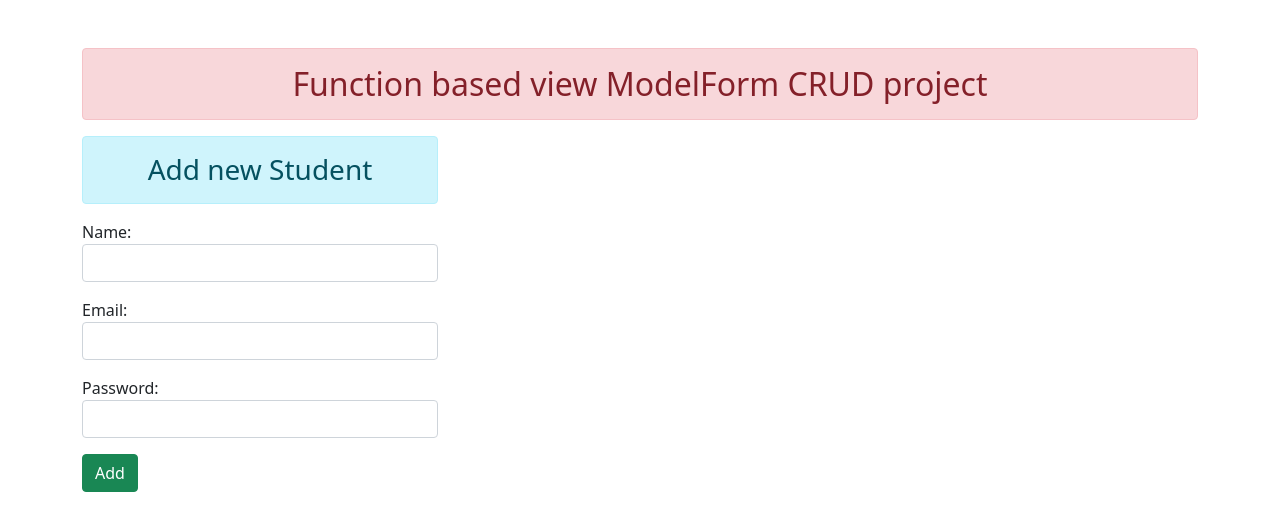
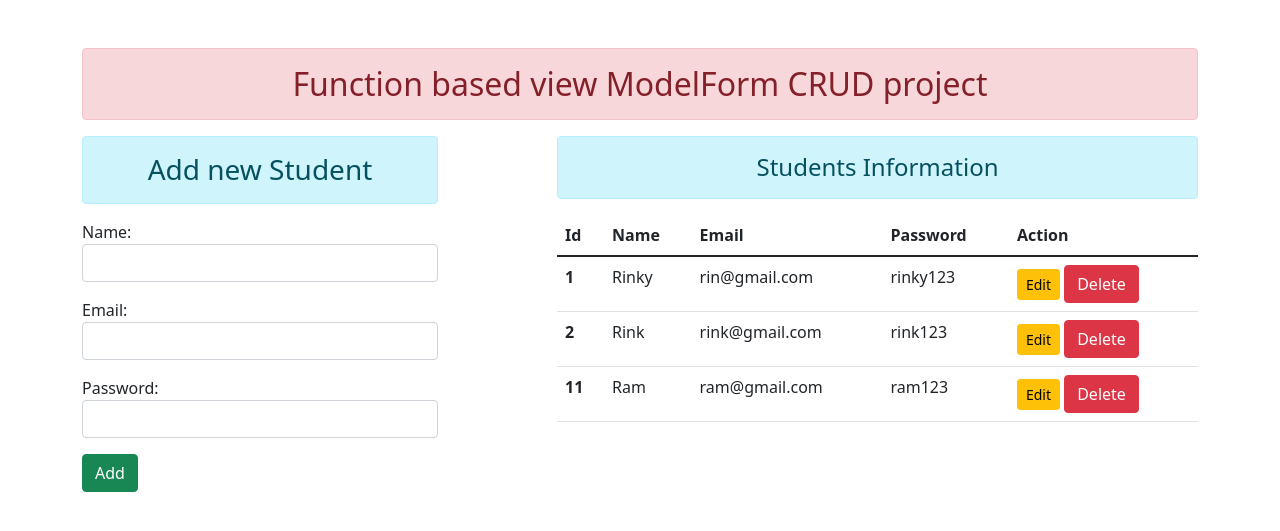
Before and after one commit to Rinky6/Django_Code, a Django app: page / in a window 1280 px wide. Shown: the top 531 px of the page. Run offline with Django 4.2, Linux system fonts and the light colour scheme; data comes from the database, SQL or seed files in the repository; both versions use the stored data as it was after the commit; some libraries are stand-ins or nearby versions.

Commit message:
committed 21-12-2021

```diff
--- a/crud_operation/crud_operation/urls.py
+++ b/crud_operation/crud_operation/urls.py
@@ -15,9 +15,12 @@ Including another URLconf
 """
 from django.contrib import admin
 from django.urls import path
+
 from enroll import views
 
 urlpatterns = [
     path('admin/', admin.site.urls),
-    path('', views.add_show, name = "addandview")
+    path('', views.add_show, name = "addandview"),
+    path('delete/<int:id>/', views.delete_data, name = "deletedata"),
+    path('upedi/<int:id>/', views.update_data, name = "upedtdata"),
 ]
--- a/crud_operation/enroll/forms.py
+++ b/crud_operation/enroll/forms.py
@@ -10,5 +10,5 @@ class StudentRegistration(forms.ModelForm):
         widgets = {
             'name' : forms.TextInput(attrs={'class': 'form-control'}),
             'email' : forms.EmailInput(attrs={'class': 'form-control'}),
-            'password' : forms.PasswordInput(attrs={'class': 'form-control'}),
+            'password' : forms.PasswordInput(render_value = True ,attrs={'class': 'form-control'}),
         }
--- a/crud_operation/enroll/templates/enroll/addandshow.html
+++ b/crud_operation/enroll/templates/enroll/addandshow.html
@@ -10,6 +10,45 @@
       <input type="Submit" class = "btn btn-success" value = "Add">
     </form>
   </div>
+
+  <div class = "col-sm-7 offset-1">
+    <h4 class="text-center alert alert-info" >Students    Information </h4>
+     {% if stu %}
+        <table class="table table-hover">
+          <thead>
+            <tr>
+              <th scope="col">Id</th>
+              <th scope="col">Name</th>
+              <th scope="col">Email</th>
+              <th scope="col">Password</th>
+              <th scope="col">Action</th>
+            </tr>
+          </thead>
+          <tbody>
+            {% for st in stu %}
+            <tr>
+              <th scope="row">{{ st.id }}</th>
+              <td>{{ st.name }}</td>
+              <td>{{ st.email }}</td>
+              <td>{{  st.password }}</td>
+              <td>
+                <a href="{% url 'upedtdata' st.id %}" class = "btn btn-warning btn-sm" > Edit </a>
+                <form action="{% url 'deletedata' st.id %}" method="POST" class = "d-inline">
+                  {% csrf_token %}
+                  <input type="submit"  class = "btn btn-danger " value="Delete">
+
+
+                </form>
+              </td>
+            </tr>
+            {% endfor %}
+          </tbody>
+        </table>
+
+     {% else %}
+     <h4 class="text-center alert alert-warning" > No Records Found</h4>
+     {%  endif %}
+  </div>
 </div>
 
 {% endblock content %}
--- a/crud_operation/enroll/views.py
+++ b/crud_operation/enroll/views.py
@@ -1,4 +1,4 @@
-from django.shortcuts import render
+from django.shortcuts import render,HttpResponseRedirect
 from .forms import StudentRegistration
 from .models import User
 
@@ -12,7 +12,28 @@ def add_show(request):
             pw=fm.cleaned_data['password']
             reg = User(name = nm , email = em , password = pw)
             fm.save()
-            fm = StudentRegistration ()
+        fm = StudentRegistration ()
     else:
         fm = StudentRegistration ()
-    return render(request, 'enroll/addandshow.html', {'form' : fm})
+    std=User.objects.all()
+    return render(request, 'enroll/addandshow.html', {'form' : fm , 'stu': std})
+
+
+def update_data(request, id):
+    if request.method == "POST":
+        pi = User.objects.get(pk = id)
+        fm = StudentRegistration(request.POST,instance= pi)
+        if fm.is_valid():
+            fm.save()
+    else:
+        pi = User.objects.get(pk = id)
+        fm = StudentRegistration(instance= pi)
+
+    return render(request, 'enroll/updatestudent.html', {'form':fm})
+
+
+def delete_data(request,id):
+    if request.method == "POST":
+        pi = User.objects.get(pk = id)
+        pi.delete()
+        return HttpResponseRedirect('/')
```
Also changed, not shown: crud_operation/enroll/templates/enroll/updatestudent.html (+20 -1 lines), crud_operation/db.sqlite3. Lines whose indentation alone changed are shown as unchanged.
